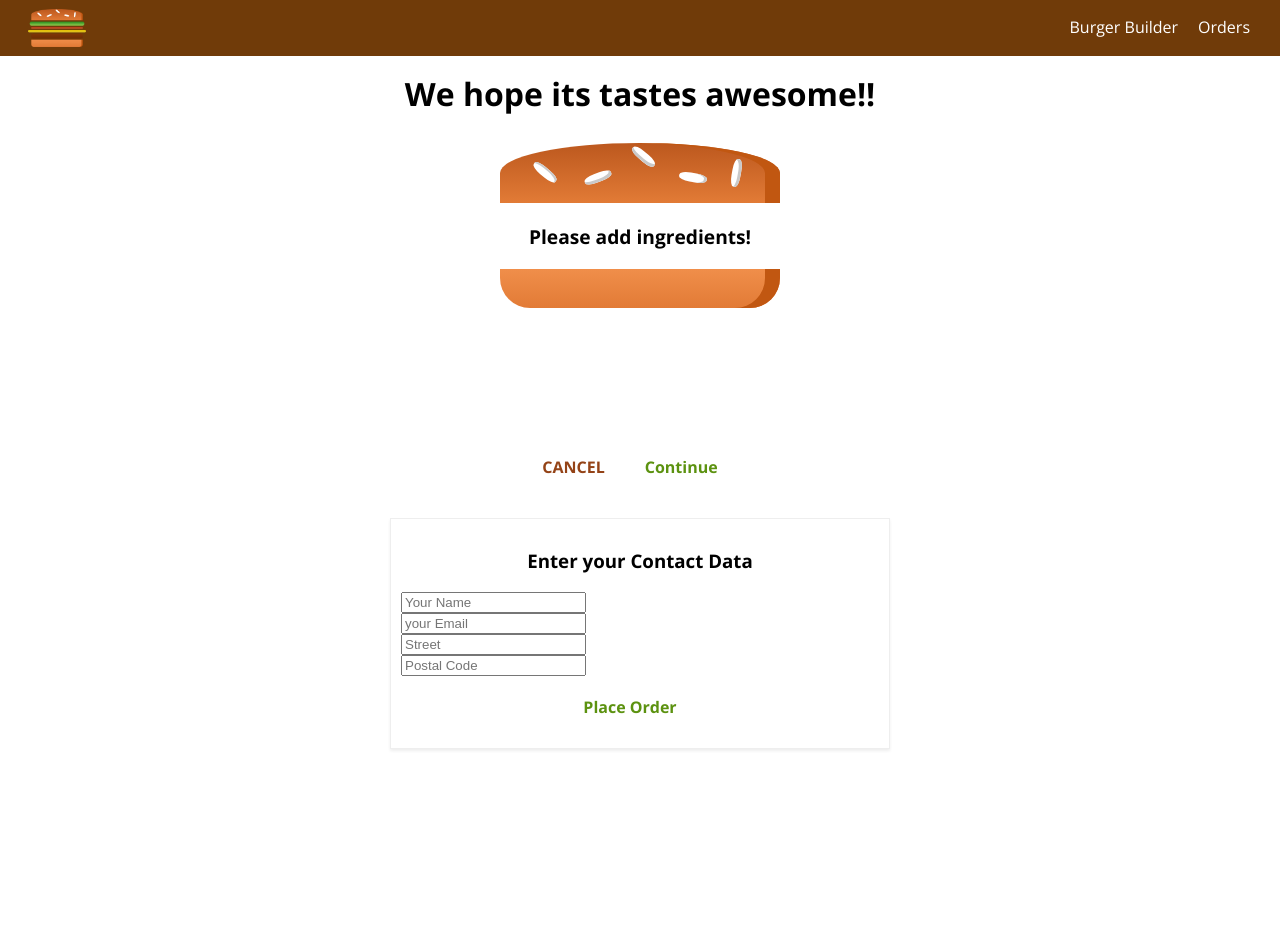
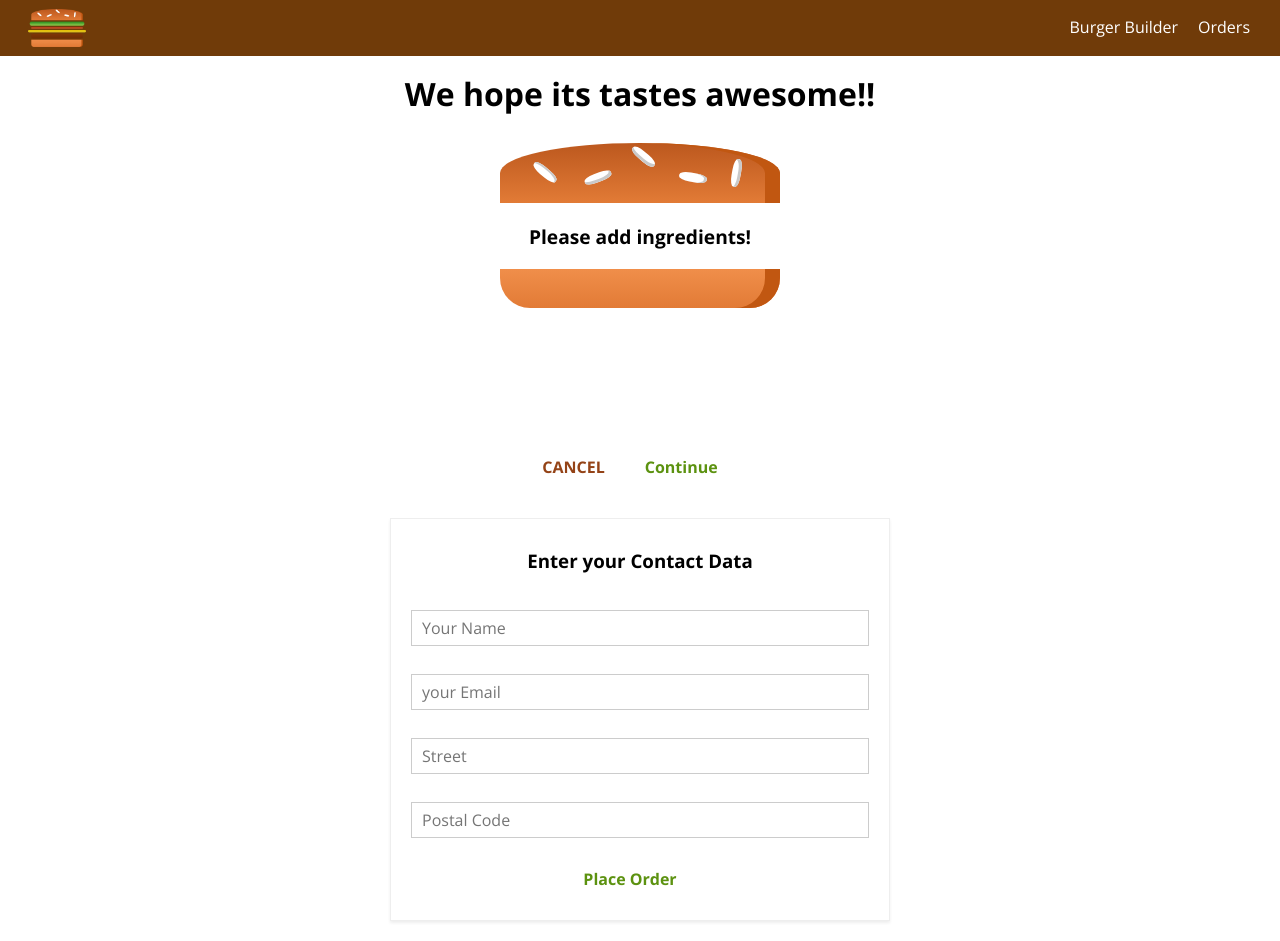
Before and after one commit to kookie09/burger-web-app, a React (Create React App) app: page /checkout in a window 1280 px wide. Both pictures are taken after a click on the button "Continue". Before the commit the page ends 800 px from the top, so only its background shows below. Built offline with nearby package versions, Linux system fonts and the light colour scheme.

Commit message:
create custom input component and style it

```diff
--- /dev/null
+++ b/src/components/UI/Input/Input.js
@@ -0,0 +1,30 @@
+import React from 'react';
+
+import classes from './Input.module.css';
+
+const input = (props) => {
+    let inputElement = null;
+
+    switch (props.inputtype) {
+        case ('input'):
+            inputElement = <input className = {classes.InputElement} {...props} />;
+            break;
+
+        case ('textarea'):
+            inputElement = <textarea className = {classes.InputElement} {...props} />;
+            break;
+
+        default:
+            inputElement = <input className = {classes.InputElement} {...props} />;
+    }
+
+
+    return (
+        <div className = {classes.Input}>
+            <label className = {classes.Label}>{props.label}</label>
+            {inputElement}
+        </div>
+    )
+}
+
+export default input;
--- /dev/null
+++ b/src/components/UI/Input/Input.module.css
@@ -0,0 +1,27 @@
+.Input {
+    width: 100%;
+    padding: 10px;
+    box-sizing: border-box;
+}
+
+.Label {
+    font-weight: bold;
+    display: block;
+    margin-bottom: 8px;
+}
+
+.InputElement {
+    outline: none;
+    border: 1px solid #ccc;
+    background-color: white;
+    font: inherit;
+    display: block;
+    width: 100%;
+    padding: 6px 10px;
+    box-sizing: border-box;
+}
+
+.InputElement:focus {
+    outline: none;
+    background-color: #ccc;
+}
--- a/src/containers/Checkout/ContactData/ContactData.js
+++ b/src/containers/Checkout/ContactData/ContactData.js
@@ -4,6 +4,7 @@
 import classes from './ContactData.module.css';
 import axios from '../../../axios-orders';
 import Spinner from '../../../components/UI/Spinner/Spinner';
+import Input from '../../../components/UI/Input/Input';
 
 class ContactData extends Component {
 
@@ -48,22 +49,26 @@
 
     render() {
         let form = (<form>
-            <input className={classes.Input}
+            <Input
+                inputtype = "input"
                 type='text'
                 name='name'
-                placeholder='Your Name '
+                placeholder='Your Name'
             />
-            <input className={classes.Input}
+            <Input
+                inputtype = "input"
                 type='email'
                 name='email'
                 placeholder='your Email'
             />
-            <input className={classes.Input}
+            <Input
+                inputtype = "input"
                 type='text'
                 name='street'
                 placeholder='Street'
             />
-            <input className={classes.Input}
+            <Input
+                inputtype = "input"
                 type='text'
                 name='Postal'
                 placeholder='Postal Code'
--- a/src/containers/Checkout/ContactData/ContactData.module.css
+++ b/src/containers/Checkout/ContactData/ContactData.module.css
@@ -8,10 +8,6 @@
     box-sizing: border-box;
 }
 
-.Input {
-    display: block;
-}
-
 @media (min-width: 600px) {
     .ContactData {
         width: 500px;
```
